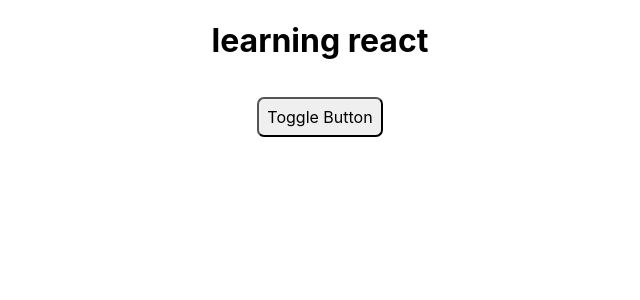
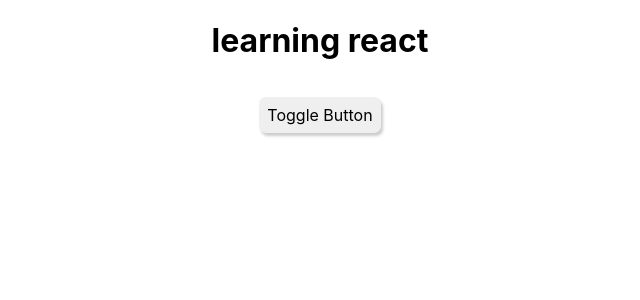
Before and after one commit to danielbyun/react-complete-guide, a React (Create React App) app: page / in a window 1280 px wide. Shown: the top 300 px of the page, without its empty margins (320-960 px from the left). Built offline with nearby package versions, Linux system fonts and the light colour scheme.

Commit message:
- need improvements to project structure

```diff
--- a/src/App.css
+++ b/src/App.css
@@ -1,3 +1,39 @@
 .App {
     text-align: center;
 }
+
+.App button {
+    background: #efefef;
+    font: inherit;
+    -webkit-border-radius: 7px;
+    -moz-border-radius: 7px;
+    border-radius: 7px;
+    padding: 8px;
+    margin: 15px;
+    cursor: pointer;
+    border: none;
+    box-shadow: 2px 3px 3px #cccccc;
+    transition: 0.2s all ease-in-out;
+}
+
+.App button:hover {
+    background-color: black;
+    color: #efefef;
+    box-shadow: 2px 3px 3px mintcream;
+}
+
+.App button.Red {
+    background-color: red;
+    transition: 0.2s all ease-in-out;
+}
+
+.App button.Red:hover {
+    background-color: salmon;
+    color: black;
+}
+
+@media (min-width: 500px) {
+    .Person {
+        width: 450px;
+    }
+}
--- a/src/App.js
+++ b/src/App.js
@@ -1,6 +1,7 @@
 import React, {Component} from 'react';
-import './App.css';
+import classes from './App.css';
 import Person from './Person/Person';
+import ErrorBoundary from './ErrorBoundary/ErrorBoundary';
 
 class App extends Component {
     state = {
@@ -14,7 +15,7 @@ class App extends Component {
 
     nameChangedHandler = (event, id) => {
         const personIndex = this.state.persons.findIndex(p => {
-            return p.id === id;
+            return p.userId === id;
         });
 
         // creating a new Object to not mutate the original array
@@ -42,35 +43,33 @@ class App extends Component {
     };
 
     render() {
-        const style = {
-            backgroundColor: "#efefef",
-            font: "inherit",
-            borderRadius: "7px",
-            padding: "8px",
-            margin: "15px",
-            cursor: "pointer"
-        };
+        let persons = null;
+        let btnClass = "";
 
-        let persons = null;
+        // click={() => this.deletePersonHandler(index)}
         if (this.state.showPersons) {
             persons = (
                 <div>
                     {this.state.persons.map((person, index) => {
-                        return <Person
-                            click={() => this.deletePersonHandler(index)}
-                            name={person.name}
-                            age={person.age}
-                            key={person.id} // key is important so it react updates correctly
-                            changed={(event) => this.nameChangedHandler(event, person.id)}/>
+                        return <ErrorBoundary key={person.id}>
+                            <Person
+                                name={person.name}
+                                age={person.age}
+                                changed={(event) => this.nameChangedHandler(event, person.id)}/>
+                        </ErrorBoundary>
                     })}
                 </div>
             );
+
+            btnClass = classes.Red;
         }
 
         return (
             <div className="App">
                 <h1>learning react</h1>
-                <button style={style} onClick={this.togglePersonsHandler}>Toggle Button</button>
+                <button className={btnClass}
+                        onClick={this.togglePersonsHandler}>Toggle Button
+                </button>
                 {persons}
             </div>
         )
--- /dev/null
+++ b/src/ErrorBoundary/ErrorBoundary.js
@@ -0,0 +1,25 @@
+import React, {Component} from 'react';
+
+class ErrorBoundary extends Component {
+    state = {
+        hasError: false,
+        errorMessage: ""
+    };
+
+    componentDidCatch = (error, errorInfo) => {
+        this.setState({
+            hasError: true,
+            errorMessage: error
+        })
+    };
+
+    render() {
+        if (this.state.hasError) {
+            return <h1>{this.state.errorMessage}</h1>;
+        } else {
+            return this.props.children;
+        }
+    }
+}
+
+export default ErrorBoundary;
```
